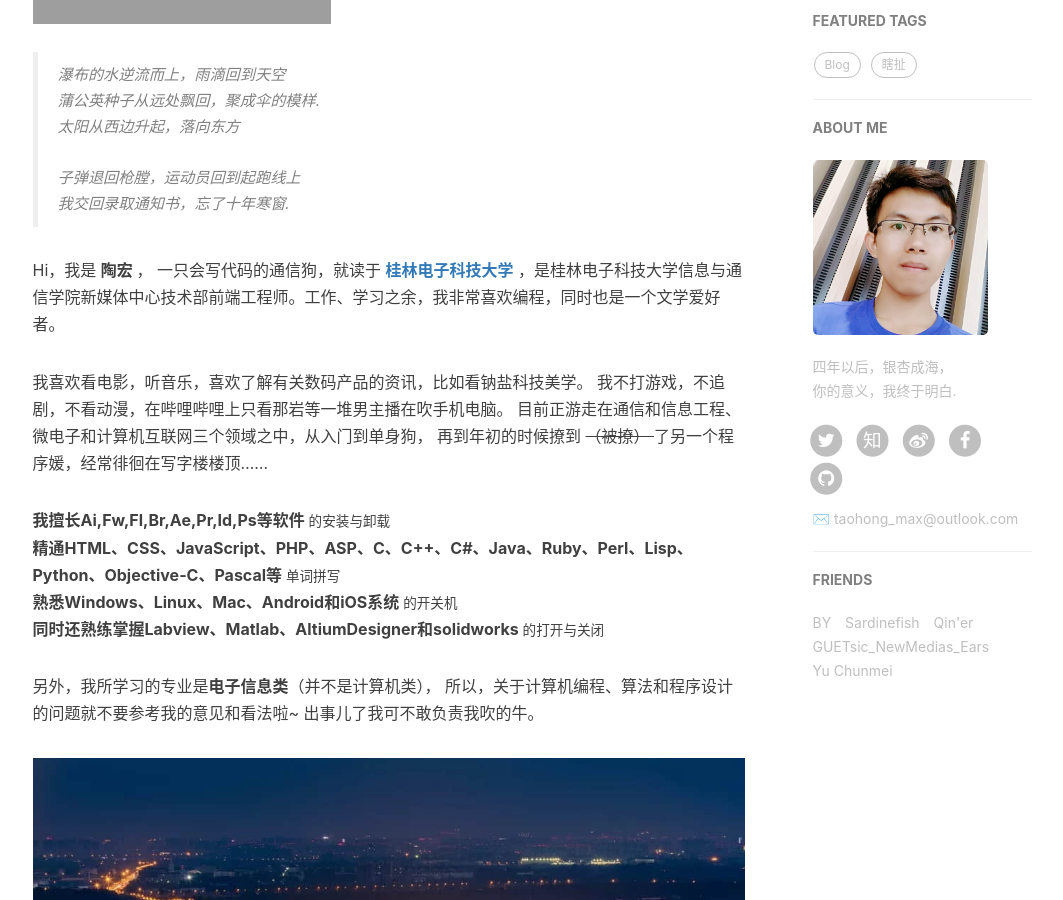
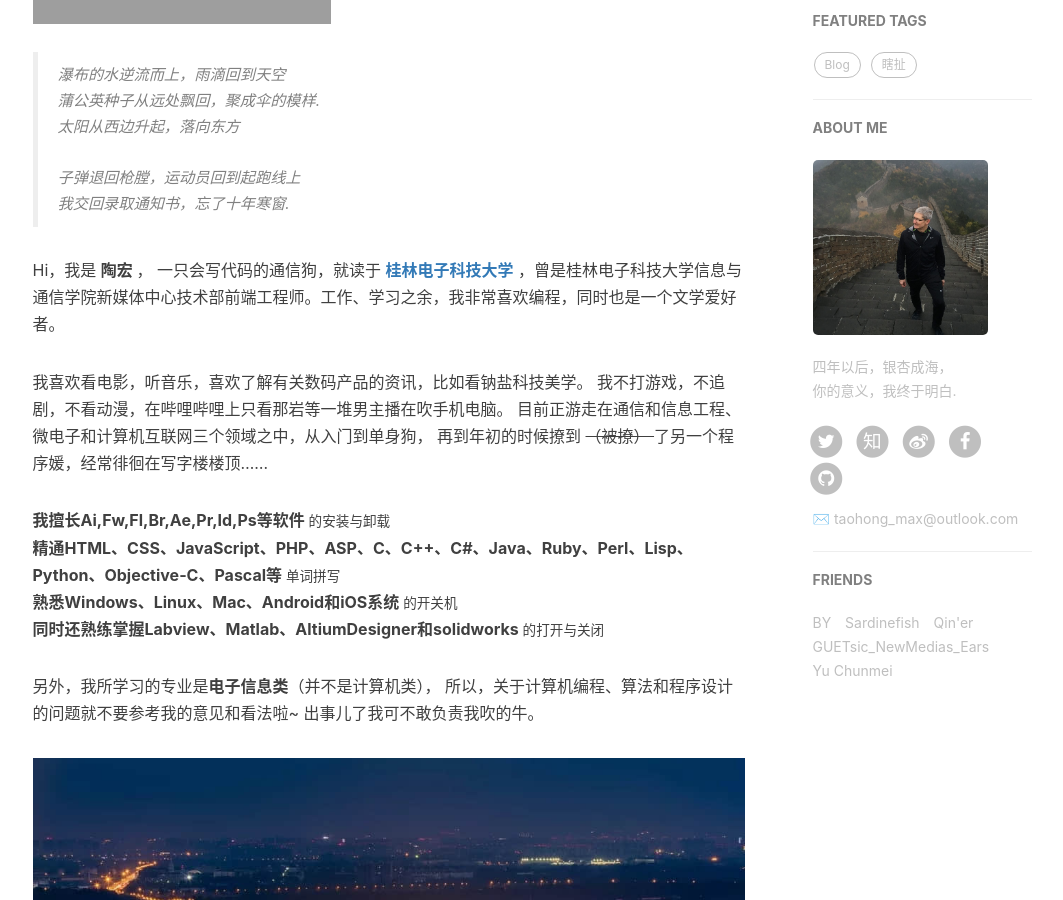
Before and after one commit to TaohongMaxwell/TaohongMaxwell.github.io, a Jekyll site: the page built from about.html, in a window 1280 px wide and 900 px high, scrolled down 466 px. Shown: the whole window, without its empty margins (135-1198 px from the left). Built offline with Jekyll 4.4.1, drawn with Linux system fonts in a browser that asks for light colours; nearby versions of some CDN libraries; comment, search, counter and statistics services are not loaded; grey boxes are pictures that could not be loaded.

Commit message:
update head

```diff
--- a/_config.yml
+++ b/_config.yml
@@ -13,7 +13,7 @@
 # Sidebar settings
 sidebar: true                           # whether or not using Sidebar.
 sidebar-about-description: "四年以后，银杏成海，<br/>你的意义，我终于明白."
-sidebar-avatar: /img/about-TH1.jpg      # use absolute URL, seeing it's used in both `/` and `/about/`
+sidebar-avatar: /img/timcook.jpg      # use absolute URL, seeing it's used in both `/` and `/about/`
 
 
 
--- a/about.html
+++ b/about.html
@@ -29,7 +29,7 @@
         Hi，我是 <strong> 陶宏 </strong>，
         一只会写代码的通信狗，就读于
         <a href="http://www.guet.edu.cn/" target="_blank"><strong>桂林电子科技大学</strong></a>
-        ，是桂林电子科技大学信息与通信学院新媒体中心技术部前端工程师。工作、学习之余，我非常喜欢编程，同时也是一个文学爱好者。
+        ，曾是桂林电子科技大学信息与通信学院新媒体中心技术部前端工程师。工作、学习之余，我非常喜欢编程，同时也是一个文学爱好者。
     </p>
 
     <p>
```
Also changed, not shown: img/timcook.jpg (added).
